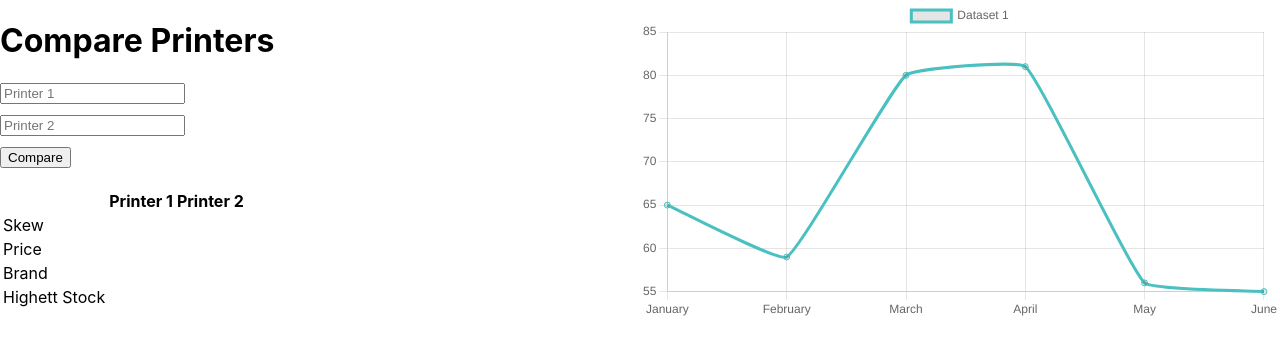
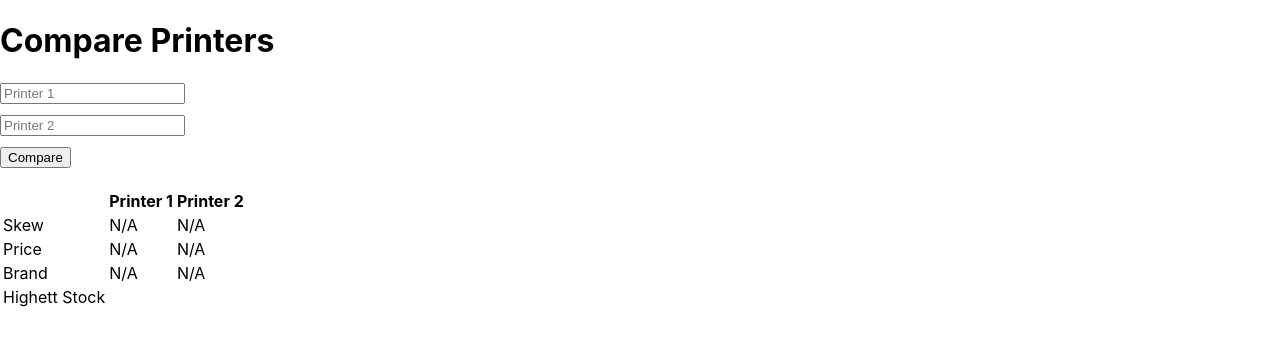
Before and after one commit to OscarRobertLai/OfficeworksPrinterComparison, a React (Create React App) app in the folder officeowrks-react-app/: page / in a window 1280 px wide. Shown: the top 354 px of the page. Built offline with nearby package versions, Linux system fonts and the light colour scheme.

Commit message:
Swapped the inputs to accept ink skews and outputting more to console, going to find a way to graph it to show an intersection

```diff
--- a/officeowrks-react-app/src/App.js
+++ b/officeowrks-react-app/src/App.js
@@ -5,31 +5,59 @@ import {useState} from "react";
 
 
 
-const PrinterSearch = () => {
+const PrinterSearch = ({ setChartData, setApiResponse }) => {
     const [printer1Sku, setPrinter1Sku] = useState("");
     const [printer2Sku, setPrinter2Sku] = useState("");
-    const [apiResponse, setApiResponse] = useState({ printer1: null, printer2: null });
+
+    // Function to log Compatibility values
+    const logCompatibilityValues = (data) => {
+
+        const compatibilitySpecs = data.specs.find(specGroup => specGroup.group === 'Performance');
+        console.log(compatibilitySpecs)
+        if (compatibilitySpecs) {
+            compatibilitySpecs.attributes.forEach(attribute => {
+                console.log("VALUE", attribute.value);
+                const estimatedSheets = attribute.value.split(' ')[0];
+                console.log("SAMPLE", parseInt(estimatedSheets));
+
+
+            });
+        } else {
+            console.log('No Compatibility specs found');
+        }
+    };
 
     const handleSearch = async (event) => {
         event.preventDefault(); // Prevent the form from submitting traditionally
 
         // Add these lines to print the values to the console
-        console.log("Printer 1 SKU:", printer1Sku);
-        console.log("Printer 2 SKU:", printer2Sku);
-
-
         Promise.all([
-            fetch('/catalogue-app/api/mobile-plan/product?productSku=BRMFCL3750')
+            fetch(`/catalogue-app/api/mobile-plan/product?productSku=BRLC3319P4`)
                 .then(response => response.ok ? response.json() : Promise.reject(`Error: ${response.status}`)),
-            fetch('/catalogue-app/api/mobile-plan/product?productSku=BRMFCL3750')
+            fetch(`/catalogue-app/api/mobile-plan/product?productSku=BRTN2450`)
                 .then(response => response.ok ? response.json() : Promise.reject(`Error: ${response.status}`))
         ]).then(([data1, data2]) => {
             setApiResponse({ printer1: data1, printer2: data2 });
-
-            // Add this line to log the response to console
-            console.log("API Response:", { printer1: data1, printer2: data2 });
+            //
+            // console.log("CATS", data1)
+            // Log Compatibility values for each printer
+            // logCompatibilityValues(data1);
+            logCompatibilityValues(data2);
         }).catch(error => {
             console.error('There was an error fetching printer data:', error);
+        });
+
+
+
+        setChartData({
+            labels: ['Data Point 1', 'Data Point 2'], // Example labels
+            datasets: [
+                {
+                    label: 'Dataset 1',
+                    data: [42, 16], // Use actual data points here
+                    // ...other dataset properties...
+                }
+            ]
         });
     };
 
@@ -60,9 +88,9 @@ const PrinterSearch = () => {
     );
 };
 
-const PrinterInfoTable = () => {
+const PrinterInfoTable = ({ apiResponse }) => {
+
     return (
-
         <table>
             <thead>
             <tr>
@@ -74,18 +102,42 @@ const PrinterInfoTable = () => {
             <tbody>
             <tr>
                 <td>Skew</td>
-                <td></td> {/* Empty cell for Printer 1's Skew */}
-                <td></td> {/* Empty cell for Printer 2's Skew */}
+                <td>{apiResponse.printer1 && apiResponse.printer1.sku ? apiResponse.printer1.sku : 'N/A'}</td> {/* Display SKU for Printer 1 */}
+                <td>{apiResponse.printer2 && apiResponse.printer2.sku ? apiResponse.printer2.sku : 'N/A'}</td> {/* Display SKU for Printer 1 */}
             </tr>
             <tr>
                 <td>Price</td>
-                <td></td> {/* Empty cell for Printer 1's Price */}
-                <td></td> {/* Empty cell for Printer 2's Price */}
+                <td>
+                    {
+                        apiResponse.printer1 && apiResponse.printer1.attributes
+                            ? (apiResponse.printer1.attributes.find(attr => attr.id === 'edlpPrice')?.value || 'N/A')
+                            : 'N/A'
+                    }
+                </td>
+                <td>
+                    {
+                        apiResponse.printer2 && apiResponse.printer2.attributes
+                            ? (apiResponse.printer2.attributes.find(attr => attr.id === 'edlpPrice')?.value || 'N/A')
+                            : 'N/A'
+                    }
+                </td> {/* Display EDLP Price for Printer 1 */}
             </tr>
             <tr>
                 <td>Brand</td>
-                <td></td> {/* Empty cell for Printer 1's Brand */}
-                <td></td> {/* Empty cell for Printer 2's Brand */}
+                <td>
+                {
+                    apiResponse.printer1 && apiResponse.printer1.attributes
+                        ? (apiResponse.printer1.attributes.find(attr => attr.id === 'brand')?.value || 'N/A')
+                        : 'N/A'
+                }
+                </td> {/* Display EDLP Price for Printer 1 */}
+                <td>
+                    {
+                        apiResponse.printer2 && apiResponse.printer2.attributes
+                            ? (apiResponse.printer2.attributes.find(attr => attr.id === 'brand')?.value || 'N/A')
+                            : 'N/A'
+                    }
+                </td> {/* Display EDLP Price for Printer 1 */}
             </tr>
             <tr>
                 <td>Highett Stock</td>
@@ -96,41 +148,30 @@ const PrinterInfoTable = () => {
         </table>
     );
 }
-
-const LineChart = () => {
-    const data = {
-        labels: ['January', 'February', 'March', 'April', 'May', 'June'],
-        datasets: [
-            {
-                label: 'Dataset 1',
-                data: [65, 59, 80, 81, 56, 55],
-                fill: false,
-                borderColor: 'rgb(75, 192, 192)',
-                tension: 0.1
-            }
-        ]
-    };
-
-    const options = {
-        // Add any Chart.js options you need here
-    };
-
-    return <Line data={data} options={options} />;
+const LineChart = ({ data }) => {
+    return <Line data={data} options={{/* ... */}} />;
 };
 
 export default function App() {
-    // const [filterText, setFilterText] = useState("")
+
+    const [apiResponse, setApiResponse] = useState({ printer1: null, printer2: null });
+    const [chartData, setChartData] = useState({
+        labels: [],
+        datasets: []
+    });
 
     return (
         <div style={{ display: 'flex', justifyContent: 'space-between' }}>
             <div style={{ width: '50%' }}>
-                <PrinterSearch />
+                {/* Pass setApiResponse and setChartData as props to PrinterSearch */}
+                <PrinterSearch setChartData={setChartData} setApiResponse={setApiResponse}/>
+                {/* Pass apiResponse as prop to PrinterInfoTable */}
                 <div style={{ marginTop: '20px' }}>
-                    <PrinterInfoTable />
+                    <PrinterInfoTable apiResponse={apiResponse} />
                 </div>
             </div>
             <div style={{ width: '50%' }}>
-                <LineChart />
+                <LineChart data={chartData} />
             </div>
         </div>
     );
```
Also changed, not shown: officeowrks-react-app/src/calculations/determineIntersect.js (added).
